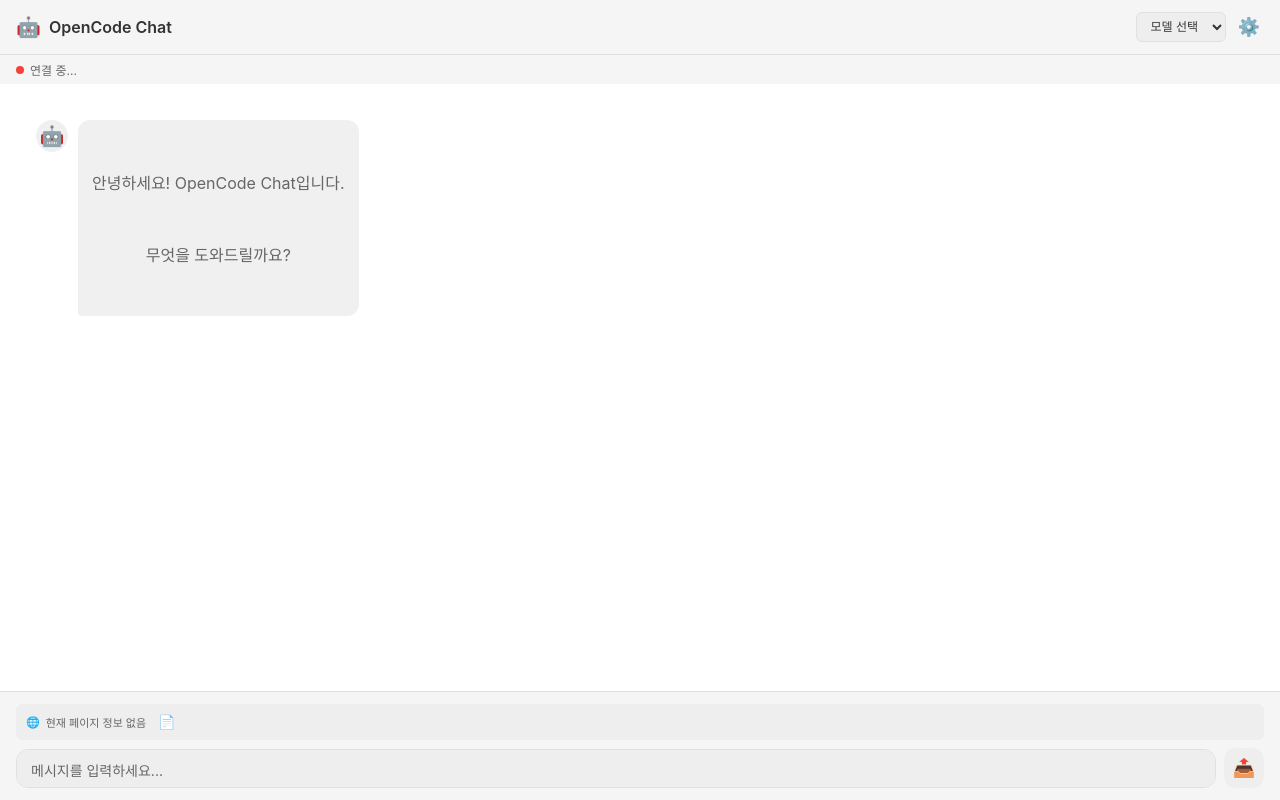
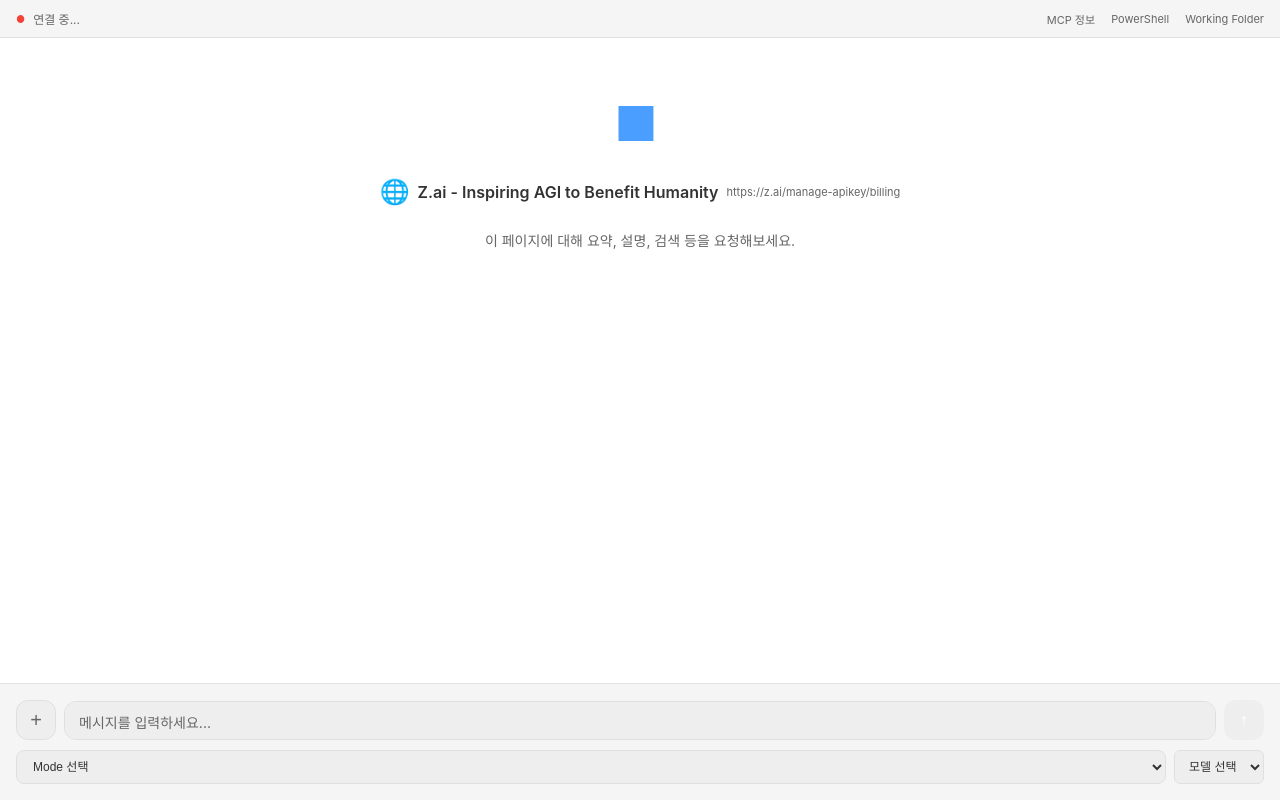
Before and after one commit to fantaxii/opencode_chrome_ext, a browser extension: page sidepanel/sidepanel.html in a window 1280 px wide. Drawn offline with Linux system fonts and the light colour scheme.

Commit message:
refactor: redesign sidepanel UI with centered layout and new header
- Restructure HTML: header with connection status, centered welcome section, input area with mode/model selectors
- Update JS DOM references to match new layout
- Remove unused elements: settings-btn, tab-info, fetch-content-btn
- Add new styles for opencode icon, page info, and selector layout
- Update connection status to display in header instead of separate bar
- Maintain dark/light theme support via prefers-color-scheme

```diff
--- a/sidepanel/sidepanel.html
+++ b/sidepanel/sidepanel.html
@@ -10,47 +10,44 @@
   <div class="app-container">
     <header class="header">
       <div class="header-left">
-        <span class="logo">🤖</span>
-        <span class="title">OpenCode Chat</span>
+        <span class="connection-indicator">●</span>
+        <span class="connection-text" id="connection-text">연결 안됨</span>
       </div>
       <div class="header-right">
-        <select id="model-select" class="model-select">
-          <option value="">모델 선택</option>
-        </select>
-        <button id="settings-btn" class="icon-btn" title="설정">⚙️</button>
+        <span class="header-placeholder">MCP 정보</span>
+        <span class="header-placeholder">PowerShell</span>
+        <span class="header-placeholder">Working Folder</span>
       </div>
     </header>
 
-    <div id="connection-status" class="connection-status">
-      <span class="status-dot"></span>
-      <span class="status-text">연결 안됨</span>
-    </div>
-
     <div id="messages-container" class="messages-container">
-      <div class="welcome-message">
-        <div class="message bot-message">
-          <div class="message-avatar">🤖</div>
-          <div class="message-content">
-            <p>안녕하세요! OpenCode Chat입니다.</p>
-            <p>무엇을 도와드릴까요?</p>
-          </div>
+      <div class="welcome-section">
+        <div class="opencode-icon">■</div>
+        <div class="page-info">
+          <div class="page-icon">🌐</div>
+          <div class="page-title" id="page-title">Z.ai - Inspiring AGI to Benefit Humanity</div>
+          <div class="page-url" id="page-url">https://z.ai/manage-apikey/billing</div>
         </div>
+        <p class="welcome-text">이 페이지에 대해 요약, 설명, 검색 등을 요청해보세요.</p>
       </div>
     </div>
-
-    <div class="input-container">
-      <div class="tab-info" id="tab-info">
-        <span class="tab-icon">🌐</span>
-        <span class="tab-title" id="tab-title">현재 페이지 정보 없음</span>
-        <button id="fetch-content-btn" class="fetch-btn" title="페이지 콘텐츠 가져오기">📄</button>
-      </div>
+    <div class="input-area">
       <div class="input-wrapper">
+        <button id="attach-btn" class="attach-btn" title="첨파일">+</button>
         <textarea
           id="message-input"
           placeholder="메시지를 입력하세요..."
           rows="1"
         ></textarea>
-        <button id="send-btn" class="send-btn" disabled>📤</button>
+        <button id="send-btn" class="send-btn" disabled>↑</button>
+      </div>
+      <div class="selectors-wrapper">
+        <select id="mode-select" class="mode-select">
+          <option value="">Mode 선택</option>
+        </select>
+        <select id="model-select" class="model-select">
+          <option value="">모델 선택</option>
+        </select>
       </div>
     </div>
   </div>
--- a/sidepanel/sidepanel.js
+++ b/sidepanel/sidepanel.js
@@ -3,11 +3,13 @@
   const messageInput = document.getElementById('message-input');
   const sendBtn = document.getElementById('send-btn');
   const modelSelect = document.getElementById('model-select');
-  const connectionStatus = document.getElementById('connection-status');
-  const tabInfo = document.getElementById('tab-info');
-  const tabTitle = document.getElementById('tab-title');
+  const modeSelect = document.getElementById('mode-select');
+  const header = document.querySelector('.header');
+  const connectionText = document.getElementById('connection-text');
+  const pageTitle = document.getElementById('page-title');
+  const pageUrl = document.getElementById('page-url');
   const loadingIndicator = document.getElementById('loading-indicator');
-  const fetchContentBtn = document.getElementById('fetch-content-btn');
+  const attachBtn = document.getElementById('attach-btn');
 
   let currentSessionId = null;
   let currentTabId = null;
@@ -38,30 +40,17 @@
   }
 
   async function reinitForTab(tab) {
-    // UI 초기화
     currentTabId = tab.id;
     currentSessionId = null;
     isLoading = false;
     loadingIndicator.classList.add('hidden');
     sendBtn.disabled = !messageInput.value.trim();
-    messagesContainer.innerHTML = `
-      <div class="welcome-message">
-        <div class="message bot-message">
-          <div class="message-avatar">🤖</div>
-          <div class="message-content">
-            <p>안녕하세요! OpenCode Chat입니다.</p>
-            <p>무엇을 도와드릴까요?</p>
-          </div>
-        </div>
-      </div>`;
 
-    // 탭 정보 표시
     if (tab.title) {
-      tabTitle.textContent = tab.title;
-      tabInfo.title = tab.url || '';
+      pageTitle.textContent = tab.title;
+      pageUrl.textContent = tab.url || '';
     }
 
-    // 탭별 세션 조회/생성
     try {
       const result = await sendMessageToBackground('get-tab-session', {
         tabId: tab.id,
@@ -286,21 +275,20 @@
   }
 
   function updateConnectionStatus(status) {
-    connectionStatus.className = 'connection-status ' + status;
-    const statusText = connectionStatus.querySelector('.status-text');
-
+    header.classList.remove('connected');
     switch (status) {
       case 'connected':
-        statusText.textContent = '연결됨';
+        header.classList.add('connected');
+        connectionText.textContent = '연결됨';
         break;
       case 'connecting':
-        statusText.textContent = '연결 중...';
+        connectionText.textContent = '연결 중...';
         break;
       case 'disconnected':
-        statusText.textContent = '연결 안됨';
+        connectionText.textContent = '연결 안됨';
         break;
       case 'error':
-        statusText.textContent = '오류';
+        connectionText.textContent = '오류';
         break;
     }
   }
@@ -343,15 +331,6 @@
   });
 
   sendBtn.addEventListener('click', sendMessage);
-
-  const settingsBtn = document.getElementById('settings-btn');
-  settingsBtn.addEventListener('click', async () => {
-    const current = (await sendMessageToBackground('get-working-directory')).directory || '';
-    const dir = prompt('OpenCode 작업 디렉토리를 입력하세요.\n예: /home/user/myproject', current);
-    if (dir !== null) {
-      await sendMessageToBackground('set-working-directory', { directory: dir.trim() });
-    }
-  });
 
   chrome.runtime.onMessage.addListener((message, sender, sendResponse) => {
     if (message.action === 'message-chunk' && message.sessionId === currentSessionId) {
@@ -401,44 +380,5 @@
     }
   });
 
-  async function fetchPageContent() {
-    try {
-      const [activeTab] = await chrome.tabs.query({ active: true, currentWindow: true });
-      if (!activeTab?.id) {
-        addErrorMessage('현재 탭을 찾을 수 없습니다.');
-        return;
-      }
-
-      const response = await chrome.tabs.sendMessage(activeTab.id, { action: 'get-page-content' });
-      if (response?.success) {
-        const content = response.content;
-        let contentSummary = '';
-
-        if (content.headings?.length) {
-          contentSummary += `제목들:\n${content.headings.join('\n')}\n\n`;
-        }
-        if (content.paragraphs?.length) {
-          contentSummary += `내용 요약:\n${content.paragraphs.join('\n')}\n\n`;
-        }
-        if (content.selectedText) {
-          contentSummary += `선택한 텍스트:\n${content.selectedText}\n\n`;
-        }
-
-        if (contentSummary) {
-          addBotMessage(`페이지 콘텐츠를 가져왔습니다:\n\n${contentSummary}`);
-        } else {
-          addBotMessage('페이지에 표시할 콘텐츠가 없습니다.');
-        }
-      } else {
-        addErrorMessage('페이지 콘텐츠를 가져오지 못했습니다.');
-      }
-    } catch (error) {
-      console.error('페이지 콘텐츠 가져오기 실패:', error);
-      addErrorMessage('페이지 콘텐츠를 가져오지 못했습니다: ' + error.message);
-    }
-  }
-
-  fetchContentBtn.addEventListener('click', fetchPageContent);
-
   init();
 })();
--- a/sidepanel/styles.css
+++ b/sidepanel/styles.css
@@ -37,9 +37,10 @@ body {
   display: flex;
   justify-content: space-between;
   align-items: center;
-  padding: 12px 16px;
+  padding: 10px 16px;
   background-color: var(--bg-secondary);
   border-bottom: 1px solid var(--border);
+  font-size: 12px;
 }
 
 .header-left {
@@ -48,19 +49,32 @@ body {
   gap: 8px;
 }
 
-.logo {
-  font-size: 20px;
+.connection-indicator {
+  font-size: 10px;
+  color: var(--error);
 }
 
-.title {
-  font-size: 16px;
-  font-weight: 600;
+.header.connected .connection-indicator {
+  color: var(--success);
+}
+
+.connection-text {
+  color: var(--text-secondary);
+}
+
+.header.connected .connection-text {
+  color: var(--success);
 }
 
 .header-right {
   display: flex;
   align-items: center;
-  gap: 8px;
+  gap: 16px;
+}
+
+.header-placeholder {
+  color: var(--text-secondary);
+  font-size: 11px;
 }
 
 .model-select {
@@ -106,30 +120,7 @@ body {
   color: var(--text-primary);
 }
 
-.connection-status {
-  display: flex;
-  align-items: center;
-  gap: 6px;
-  padding: 6px 16px;
-  background-color: var(--bg-secondary);
-  font-size: 12px;
-  color: var(--text-secondary);
-}
 
-.status-dot {
-  width: 8px;
-  height: 8px;
-  border-radius: 50%;
-  background-color: var(--error);
-}
-
-.connection-status.connected .status-dot {
-  background-color: var(--success);
-}
-
-.connection-status.connected .status-text {
-  color: var(--success);
-}
 
 .messages-container {
   flex: 1;
@@ -140,10 +131,55 @@ body {
   gap: 12px;
 }
 
-.welcome-message {
+.welcome-section {
   text-align: center;
-  padding: 20px;
+  padding: 40px 20px 20px;
   color: var(--text-secondary);
+}
+
+.opencode-icon {
+  font-size: 48px;
+  margin-bottom: 24px;
+  letter-spacing: 8px;
+  color: var(--accent);
+}
+
+.page-info {
+  display: flex;
+  align-items: center;
+  justify-content: center;
+  gap: 8px;
+  margin-bottom: 24px;
+  flex-wrap: wrap;
+}
+
+.page-icon {
+  font-size: 24px;
+}
+
+.page-title {
+  font-size: 16px;
+  font-weight: 600;
+  color: var(--text-primary);
+  max-width: 100%;
+  overflow: hidden;
+  text-overflow: ellipsis;
+  white-space: nowrap;
+}
+
+.page-url {
+  font-size: 11px;
+  color: var(--text-secondary);
+  max-width: 100%;
+  overflow: hidden;
+  text-overflow: ellipsis;
+  white-space: nowrap;
+}
+
+.welcome-text {
+  font-size: 14px;
+  color: var(--text-secondary);
+  margin: 0;
 }
 
 .message {
@@ -206,36 +242,59 @@ body {
   margin-bottom: 0;
 }
 
-.input-container {
-  padding: 12px 16px;
+.input-area {
+  padding: 16px;
   background-color: var(--bg-secondary);
   border-top: 1px solid var(--border);
-}
-
-.tab-info {
-  display: flex;
-  align-items: center;
-  gap: 6px;
-  padding: 6px 10px;
-  background-color: var(--bg-tertiary);
-  border-radius: 6px;
-  margin-bottom: 8px;
-  font-size: 11px;
-  color: var(--text-secondary);
-  max-width: 100%;
-  overflow: hidden;
-}
-
-.tab-title {
-  white-space: nowrap;
-  overflow: hidden;
-  text-overflow: ellipsis;
 }
 
 .input-wrapper {
   display: flex;
   gap: 8px;
   align-items: flex-end;
+  margin-bottom: 10px;
+}
+
+.attach-btn {
+  width: 40px;
+  height: 40px;
+  background-color: var(--bg-tertiary);
+  color: var(--text-secondary);
+  border: 1px solid var(--border);
+  border-radius: 12px;
+  cursor: pointer;
+  font-size: 20px;
+  display: flex;
+  align-items: center;
+  justify-content: center;
+  flex-shrink: 0;
+  transition: all 0.2s;
+}
+
+.attach-btn:hover {
+  background-color: var(--bg-secondary);
+  color: var(--text-primary);
+}
+
+.selectors-wrapper {
+  display: flex;
+  gap: 8px;
+}
+
+.mode-select {
+  flex: 1;
+  padding: 8px 12px;
+  background-color: var(--bg-tertiary);
+  color: var(--text-primary);
+  border: 1px solid var(--border);
+  border-radius: 8px;
+  font-size: 12px;
+  cursor: pointer;
+}
+
+.mode-select:focus {
+  outline: none;
+  border-color: var(--accent);
 }
 
 #message-input {
```
